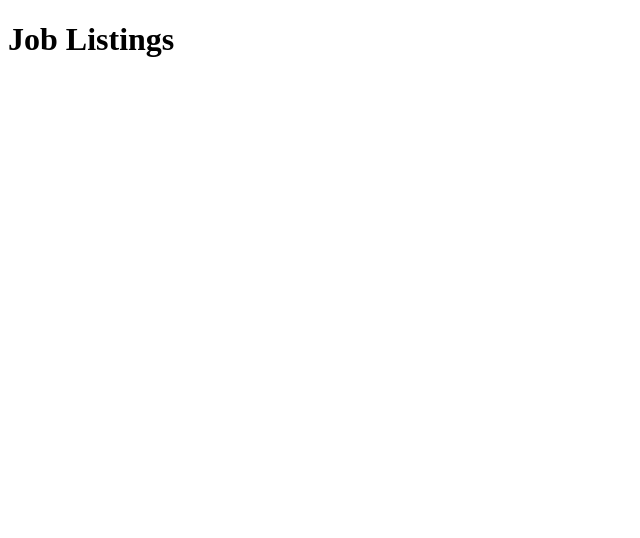
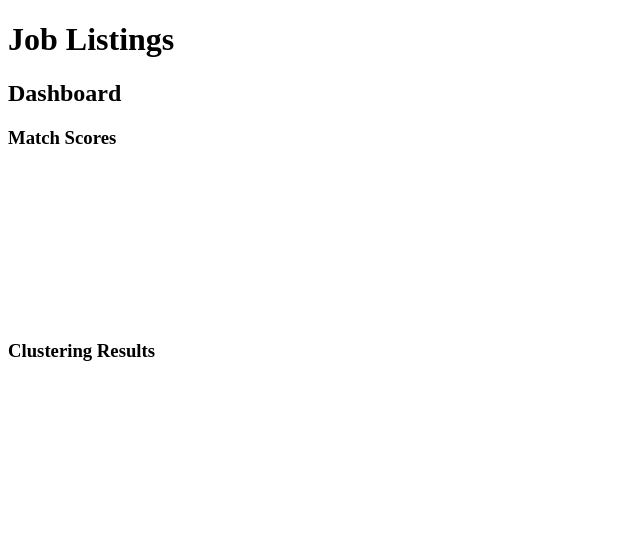
Before and after one commit to shaunbongani/recuit-app, a website: page client/index.html in a window 1280 px wide. Shown: the whole page, without its empty margins (0-640 px from the left). Drawn offline with nearby package versions, Linux system fonts and the light colour scheme; no server answers.

Commit message:
Install and Set Up Chart.js and Add Dashboard Sections

```diff
--- a/client/index.html
+++ b/client/index.html
@@ -7,6 +7,19 @@
 <body>
     <h1>Job Listings</h1>
     <div id="job-list"></div>
+
+    <div>
+        <h2>Dashboard</h2>
+        <h3>Match Scores</h3>
+        <canvas id="match-scores-chart"></canvas>
+        <h3>Clustering Results</h3>
+        <canvas id="clustering-chart"></canvas>
+    </div>
+
+
+
     <script src="app.js"></script>
+    <script src="https://cdn.jsdelivr.net/npm/chart.js"></script>
+
 </body>
 </html>
--- a/package.json
+++ b/package.json
@@ -11,6 +11,7 @@
   "description": "",
   "dependencies": {
     "body-parser": "^1.20.3",
+    "chart.js": "^4.4.7",
     "cors": "^2.8.5",
     "express": "^4.21.2"
   }
```
Also changed, not shown: 1 other file.
